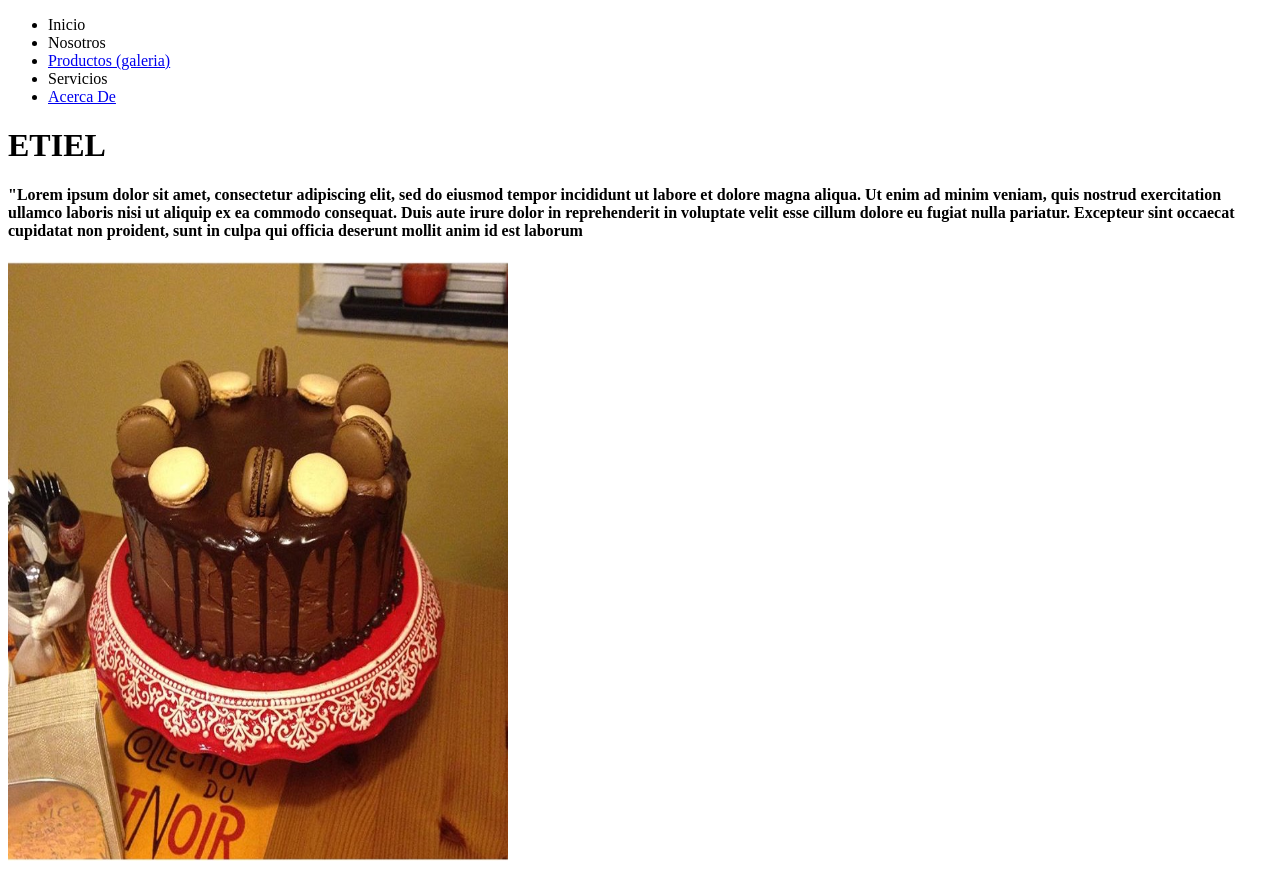
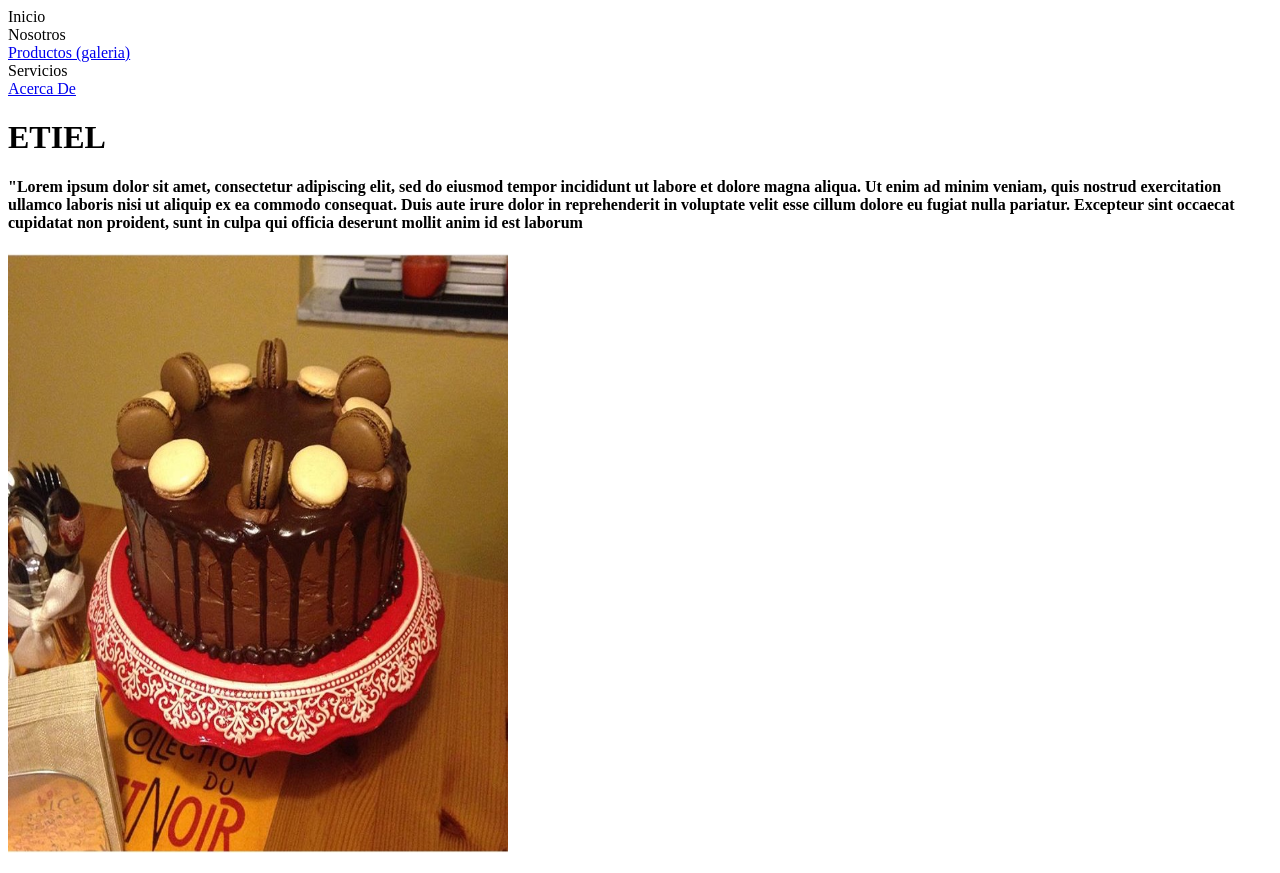
Before and after one commit to StubornRacoon/WebpageExample, a plain HTML site: page index.html in a window 1280 px wide. Drawn offline with Linux system fonts and the light colour scheme; files that its build step writes are made by us from their sources.

Commit message:
Update index.html
I DID AN OOPSIE, FIXING IT NOW

```diff
--- a/index.html
+++ b/index.html
@@ -3,7 +3,7 @@
   <head>
     <meta charset="utf-8">
     <title>Chocolateria y Pasteleria Etiel</title>
-    <link rel="barstyle" href="barstyle.css">
+    <link rel="stylesheet" href="barstyle.css">
   </head>
   <body>
 <ul>
```
